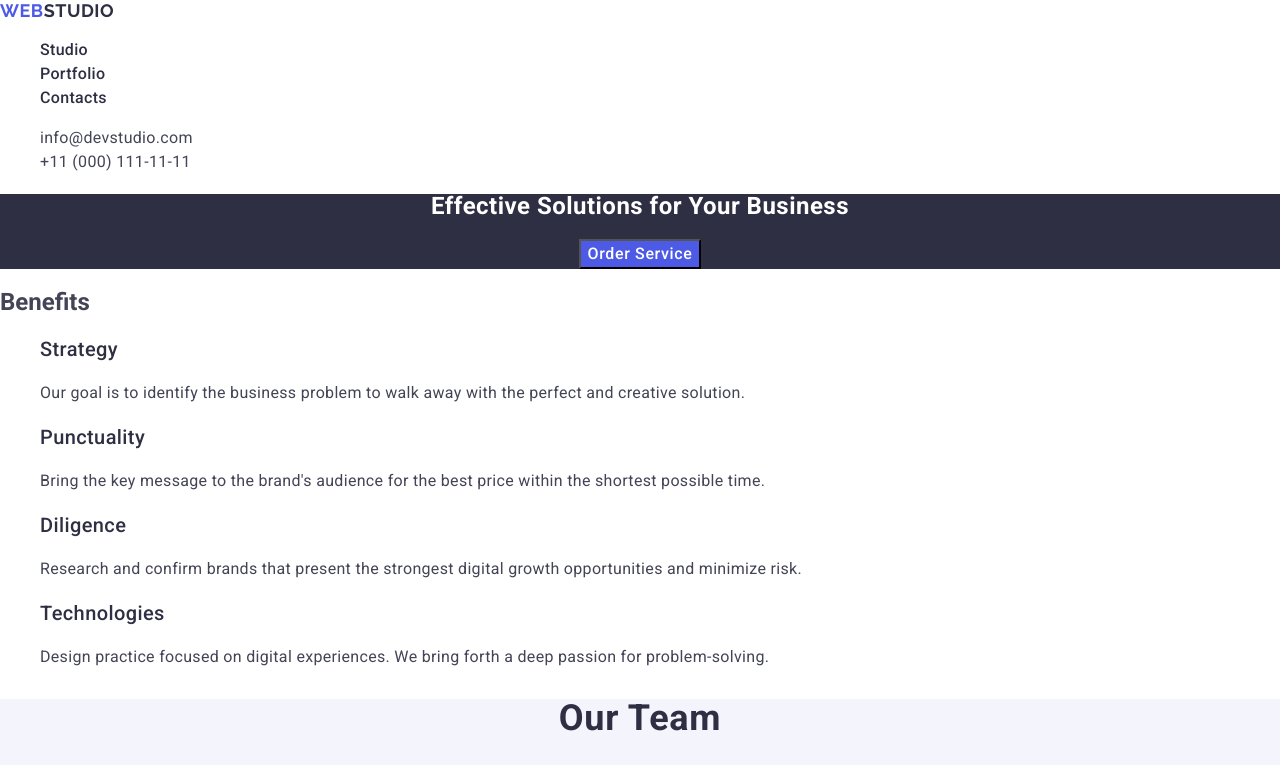
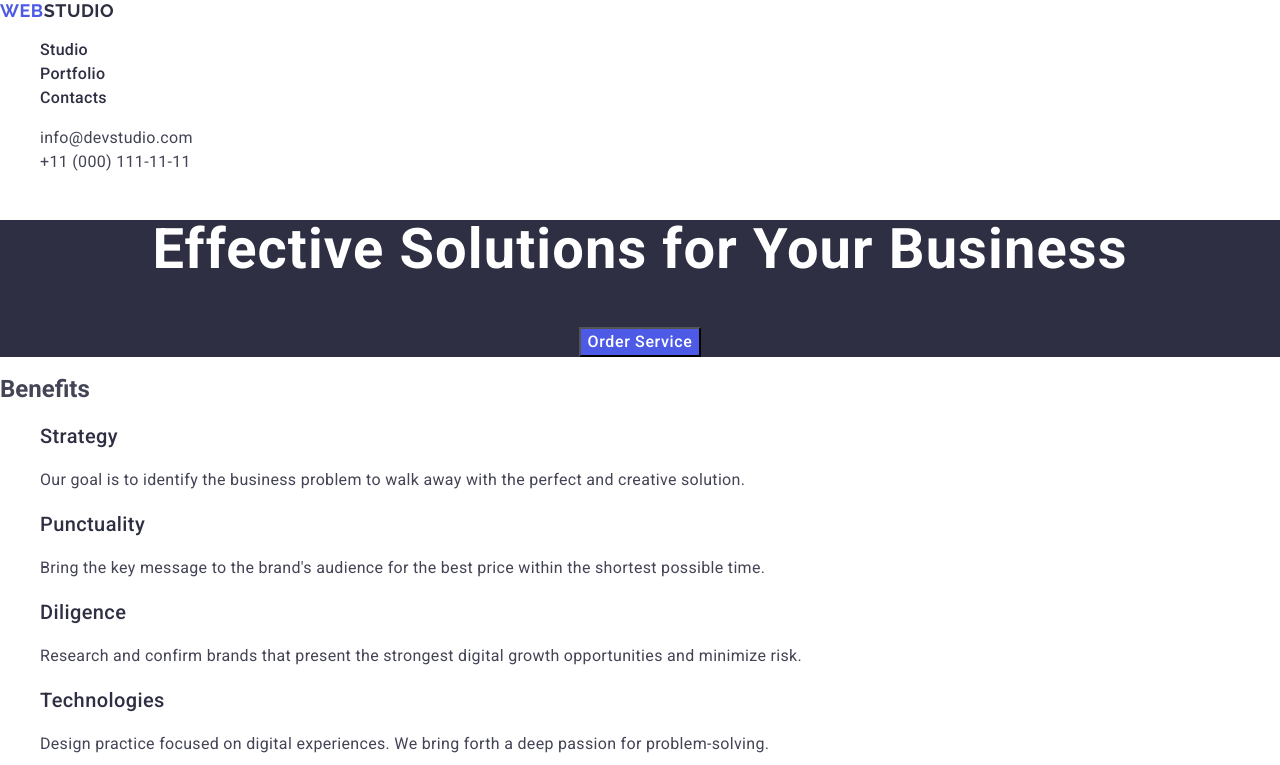
Before and after one commit to alisa-shk/goit-markup-hw-02, a plain HTML site: page index.html in a window 1280 px wide. Shown: the top 765 px of the page. Drawn offline with nearby package versions, Linux system fonts and the light colour scheme.

Commit message:
hw2-check2

```diff
--- a/css/styles.css
+++ b/css/styles.css
@@ -91,6 +91,7 @@ letter-spacing: 0.03em;
 
 .hero-header {
     color: #FFF;
+    font-size: 56px;
     text-align: center;
     font-weight: 700;
     line-height: 1.07;
```
